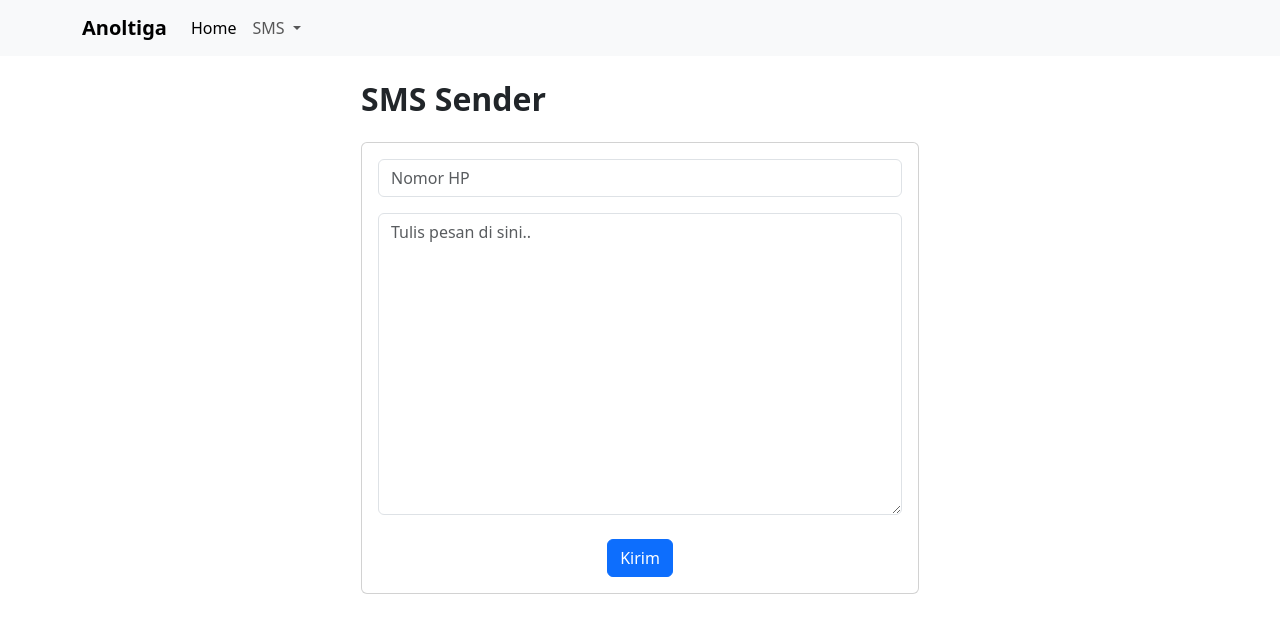
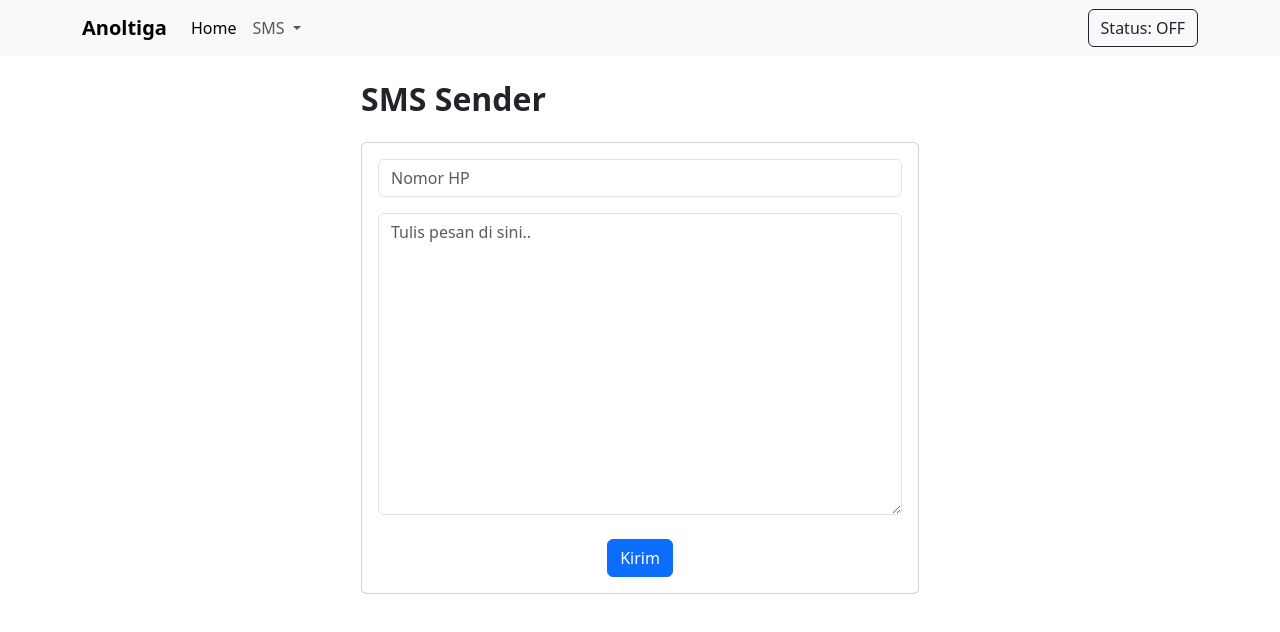
Before and after one commit to ryunze/anoltiga, a Vue app: page / in a window 1280 px wide. Shown: the top 632 px of the page. Built offline with nearby package versions, Linux system fonts and the light colour scheme.

Commit message:
add btn status

```diff
--- a/src/partials/NavbarComponent.vue
+++ b/src/partials/NavbarComponent.vue
@@ -1,6 +1,5 @@
 <script setup>
 import { RouterLink } from 'vue-router';
-
 </script>
 
 <template>
@@ -29,7 +28,25 @@ import { RouterLink } from 'vue-router';
                         </ul>
                     </li>
                 </ul>
+                <button class="btn btn-outline-dark" @click="checkStatusGateway()">Status: {{ sms.status }}</button>
             </div>
         </div>
     </nav>
 </template>
+
+<script>
+export default {
+    data() {
+        return {
+            sms: {
+                status: 'OFF'
+            }
+        }
+    },
+    methods: {
+        checkStatusGateway() {
+            console.log('Check status gateway..')
+        }
+    }
+}
+</script>
```
Also changed, not shown: src/App.vue (+8 -0 lines).
